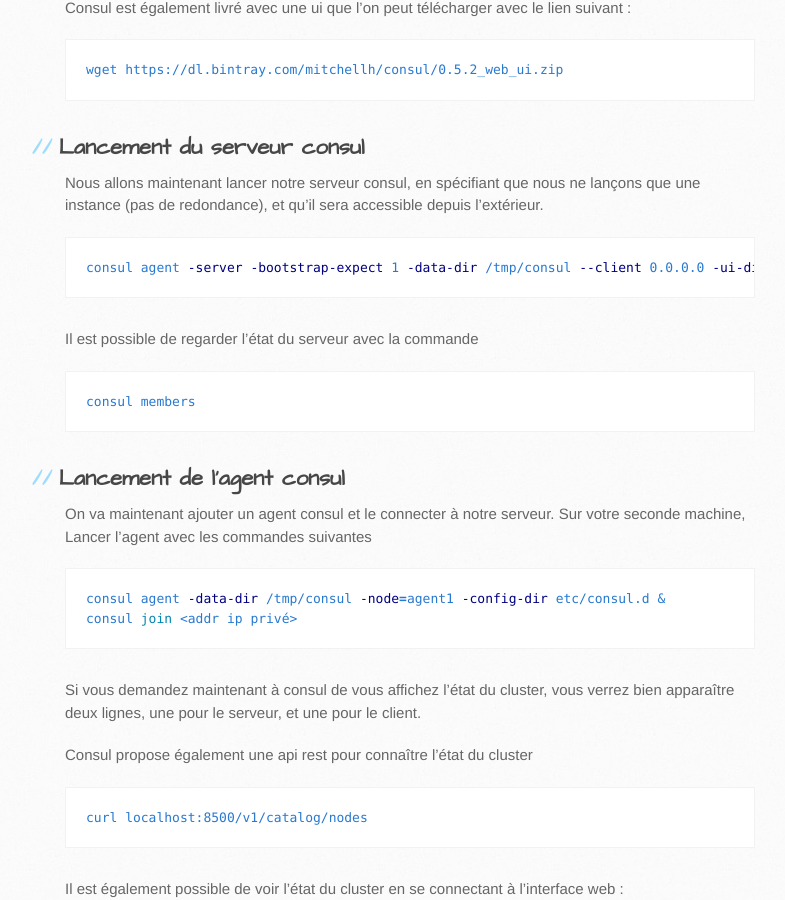
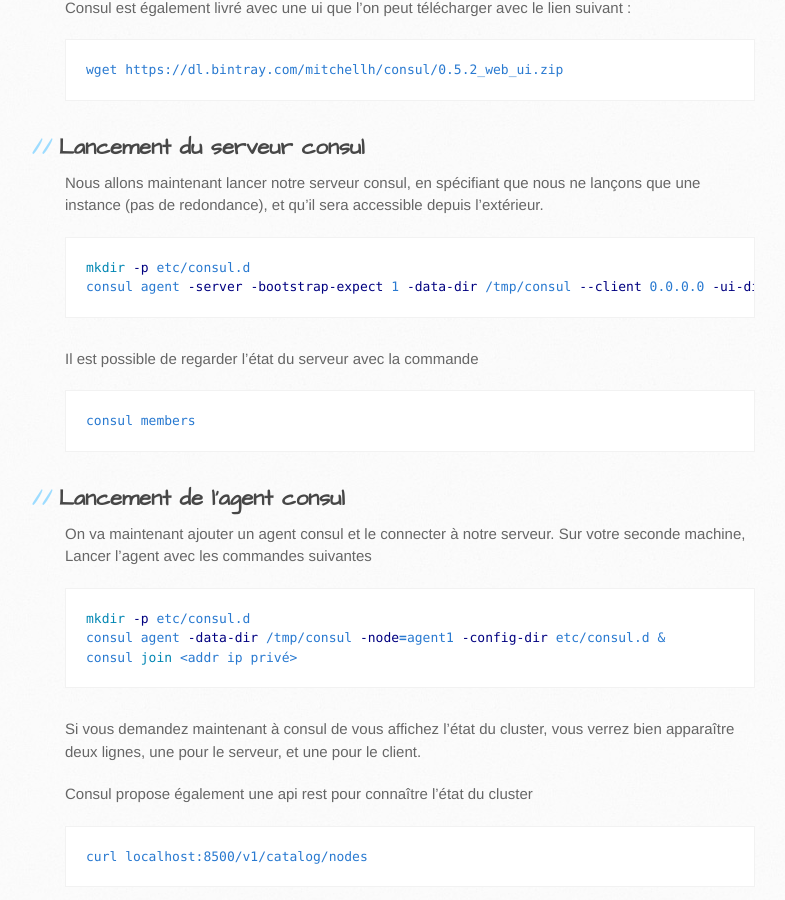
Before and after one commit to Jean-Eudes/blog, a Jekyll site: the page built from _posts/2015-12-06-introduction_to_consul.md, in a window 1280 px wide and 900 px high, scrolled down 818 px. Shown: the whole window, without its empty margins (105-890 px from the left). Built offline with Jekyll 4.4.1, drawn with Linux system fonts in a browser that asks for light colours; nearby versions of some CDN libraries; some of the changed text lies outside the part shown.

Commit message:
fix many issue

```diff
--- a/_posts/2015-12-06-introduction_to_consul.md
+++ b/_posts/2015-12-06-introduction_to_consul.md
@@ -35,6 +35,7 @@
 Nous allons maintenant lancer notre serveur consul, en spécifiant que nous ne lançons que une instance (pas de redondance), et qu’il sera accessible depuis l’extérieur.
 
 {% highlight bash %}
+mkdir -p etc/consul.d
 consul agent -server -bootstrap-expect 1 -data-dir /tmp/consul --client 0.0.0.0 -ui-dir ui -config-dir etc/consul.d &
 {% endhighlight %}
 
@@ -50,6 +51,7 @@
 On va maintenant ajouter un agent consul et le connecter à notre serveur. Sur votre seconde machine, Lancer l'agent avec les commandes suivantes
 
 {% highlight bash %}
+mkdir -p etc/consul.d
 consul agent -data-dir /tmp/consul -node=agent1 -config-dir etc/consul.d &
 consul join <addr ip privé>
 {% endhighlight %}
```
Also changed, not shown: other parts of _posts/2015-12-06-introduction_to_consul.md (+1 -1 lines).
